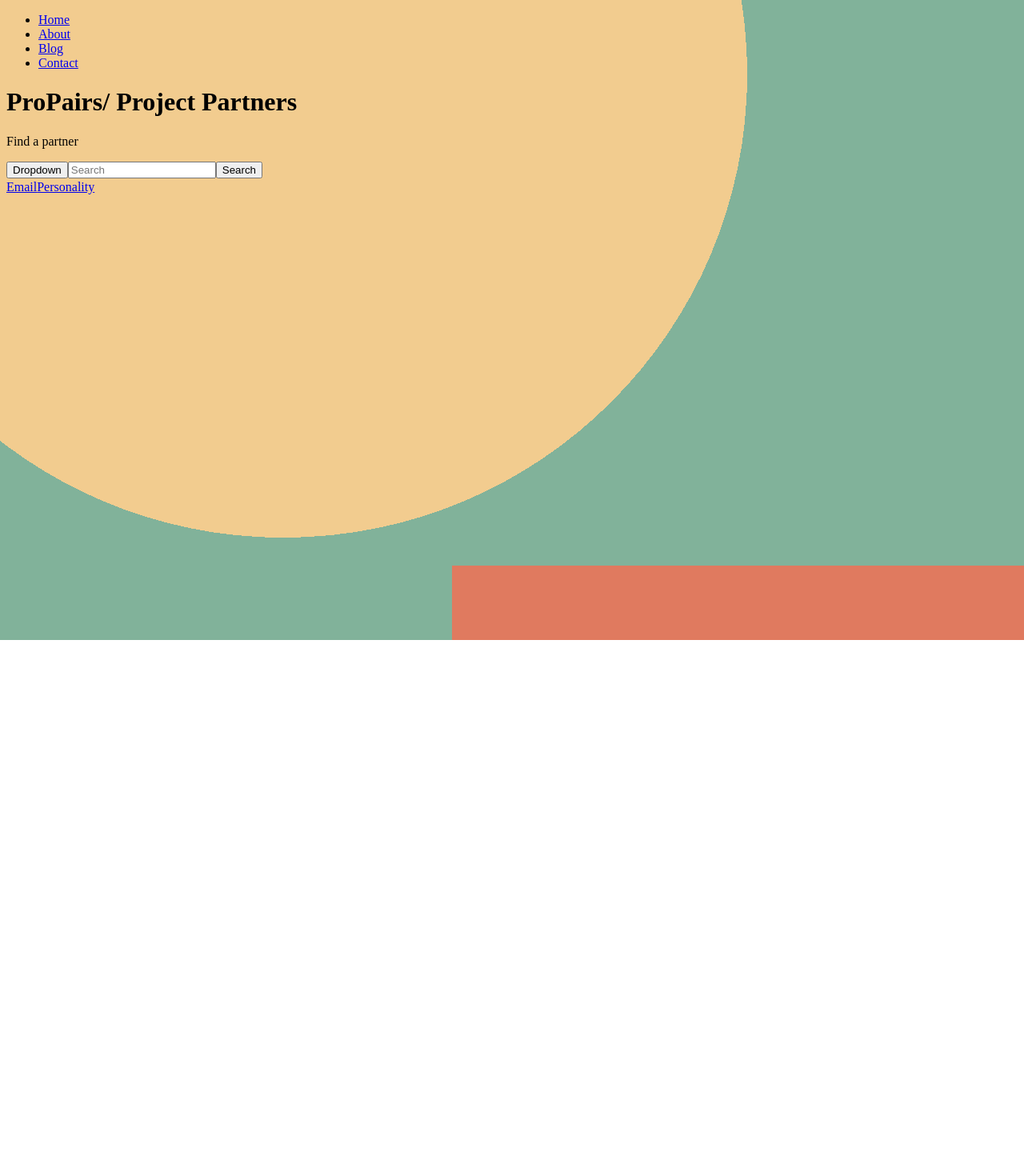
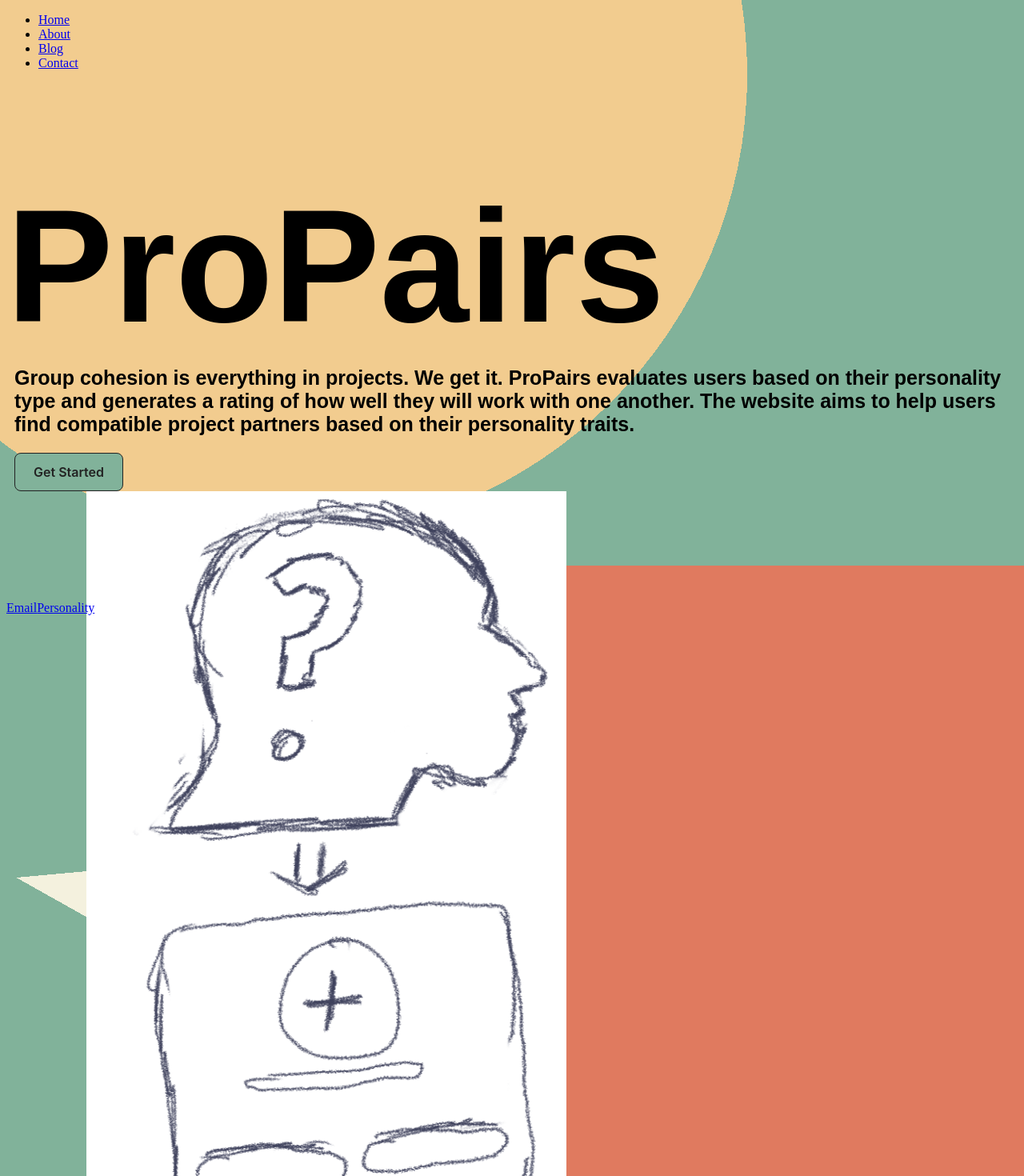
Before and after one commit to MZernick/Project-Partners, a React (Create React App) app in the folder client/: page / in a window 1280 px wide. Shown: the top 1470 px of the page at 80% size. Before the commit the page ends 800 px from the top, so only its background shows below. Built offline with nearby package versions, Linux system fonts and the light colour scheme; a web font is replaced by a local one.

Commit message:
added mockup images of how the steps are going to look, and started editing containers for landing and such

```diff
--- a/client/src/components/LandingContainer.js
+++ b/client/src/components/LandingContainer.js
@@ -1,5 +1,4 @@
 import React from 'react';
-import '../styles/Landing.css'
 
 function Landing() {
     return (
--- a/client/src/pages/Home.js
+++ b/client/src/pages/Home.js
@@ -3,12 +3,24 @@ import Form from "react-bootstrap/Form";
 import Dropdown from 'react-bootstrap/Dropdown';
 import DropdownButton from 'react-bootstrap/DropdownButton';
 import InputGroup from 'react-bootstrap/InputGroup';
+import '../styles/Landing.css';
+import Hiwtest from '../styles/howitworksmock1.png';
 
 export default function Homepage(props) {
   return (
-    <div>
-      <h1> ProPairs/ Project Partners</h1>
-      <p> Find a partner</p>
+  <div>
+     <div class="landingcontainer">
+        <h1>
+            ProPairs
+        </h1>
+        <h2>
+            Group cohesion is everything in projects. We get it. ProPairs evaluates users based on their personality type and generates a rating of how well they will work with one another. The website aims to help users find compatible project partners based on their personality traits.
+        </h2>
+        <button class="button-front" role="button">Get Started</button>
+      </div>
+    <div class="infoContainer">
+      <img src={Hiwtest} alt="how it works"/>
+    </div>
       <Form>
         <>
           <InputGroup className="mb-3">
@@ -40,6 +52,6 @@ export default function Homepage(props) {
           </InputGroup>
         </>
       </Form>
-    </div>
+  </div>
   );
 }
```
Also changed, not shown: client/src/styles/HIWtest1.png (added), client/src/styles/howitworksmock1.png (added).
